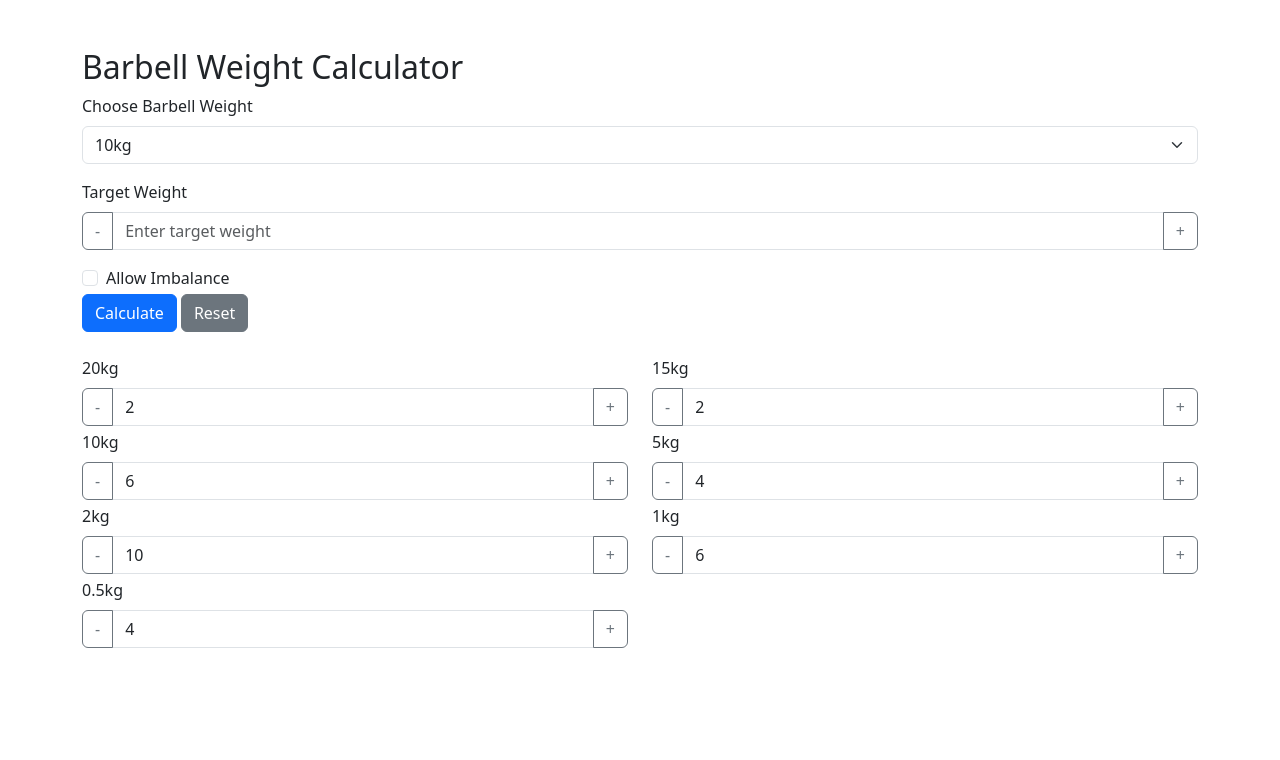
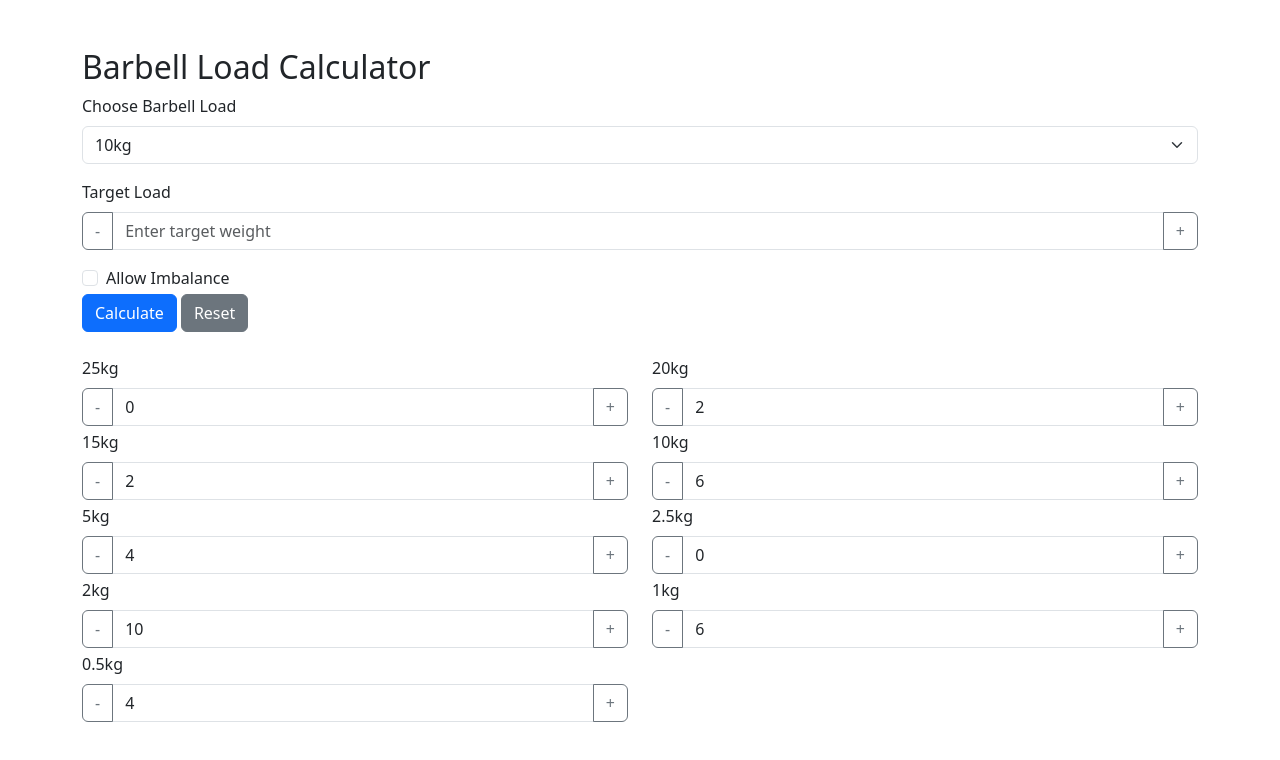
Before and after one commit to alainrk/barbell-loader, a website: page docs/index.html in a window 1280 px wide. Drawn offline with nearby package versions, Linux system fonts and the light colour scheme.

Commit message:
minor improvement loads

```diff
--- a/docs/index.html
+++ b/docs/index.html
@@ -3,7 +3,7 @@
   <head>
     <meta charset="UTF-8" />
     <meta name="viewport" content="width=device-width, initial-scale=1.0" />
-    <title>Barbell Weight Calculator</title>
+    <title>Barbell Load Calculator</title>
     <!-- Bootstrap CSS -->
     <link
       href="https://cdn.jsdelivr.net/npm/bootstrap@5.3.2/dist/css/bootstrap.min.css"
@@ -17,20 +17,21 @@
   </head>
   <body>
     <div class="container py-5">
-      <h2>Barbell Weight Calculator</h2>
+      <h2>Barbell Load Calculator</h2>
       <form id="weightCalcForm">
         <div class="mb-3">
           <label for="barbellWeight" class="form-label"
-            >Choose Barbell Weight</label
+            >Choose Barbell Load</label
           >
           <select class="form-select" id="barbellWeight">
             <option value="10">10kg</option>
             <option value="6.5">6.5kg</option>
             <option value="0.75">0.75kg</option>
+            <option value="20">20kg</option>
           </select>
         </div>
         <div class="mb-3">
-          <label for="targetWeight" class="form-label">Target Weight</label>
+          <label for="targetWeight" class="form-label">Target Load</label>
           <div class="input-group">
             <button
               class="btn btn-outline-secondary"
@@ -71,6 +72,33 @@
 
       <div class="row mt-1">
         <div class="col">
+          <label for="disk25" class="form-label">25kg</label>
+          <div class="input-group">
+            <button
+              class="btn btn-outline-secondary"
+              type="button"
+              id="decrease25"
+            >
+              -
+            </button>
+            <input
+              type="number"
+              class="form-control"
+              id="disk25"
+              step="1"
+              required
+            />
+            <button
+              class="btn btn-outline-secondary"
+              type="button"
+              id="increase25"
+            >
+              +
+            </button>
+          </div>
+        </div>
+
+        <div class="col">
           <label for="disk20" class="form-label">20kg</label>
           <div class="input-group">
             <button
@@ -96,7 +124,9 @@
             </button>
           </div>
         </div>
+      </div>
 
+      <div class="row mt-1">
         <div class="col">
           <label for="disk15" class="form-label">15kg</label>
           <div class="input-group">
@@ -123,9 +153,7 @@
             </button>
           </div>
         </div>
-      </div>
 
-      <div class="row mt-1">
         <div class="col">
           <label for="disk10" class="form-label">10kg</label>
           <div class="input-group">
@@ -152,7 +180,9 @@
             </button>
           </div>
         </div>
+      </div>
 
+      <div class="row mt-1">
         <div class="col">
           <label for="disk5" class="form-label">5kg</label>
           <div class="input-group">
@@ -174,6 +204,33 @@
               class="btn btn-outline-secondary"
               type="button"
               id="increase5"
+            >
+              +
+            </button>
+          </div>
+        </div>
+
+        <div class="col">
+          <label for="disk2.5" class="form-label">2.5kg</label>
+          <div class="input-group">
+            <button
+              class="btn btn-outline-secondary"
+              type="button"
+              id="decrease2.5"
+            >
+              -
+            </button>
+            <input
+              type="number"
+              class="form-control"
+              id="disk2.5"
+              step="1"
+              required
+            />
+            <button
+              class="btn btn-outline-secondary"
+              type="button"
+              id="increase2.5"
             >
               +
             </button>
@@ -353,10 +410,12 @@
         0.5: 4,
         1: 6,
         2: 10,
+        2.5: 0,
         5: 4,
         10: 6,
         15: 2,
         20: 2,
+        25: 0,
       };
 
       const availableWeights = JSON.parse(JSON.stringify(startWeights));
```
